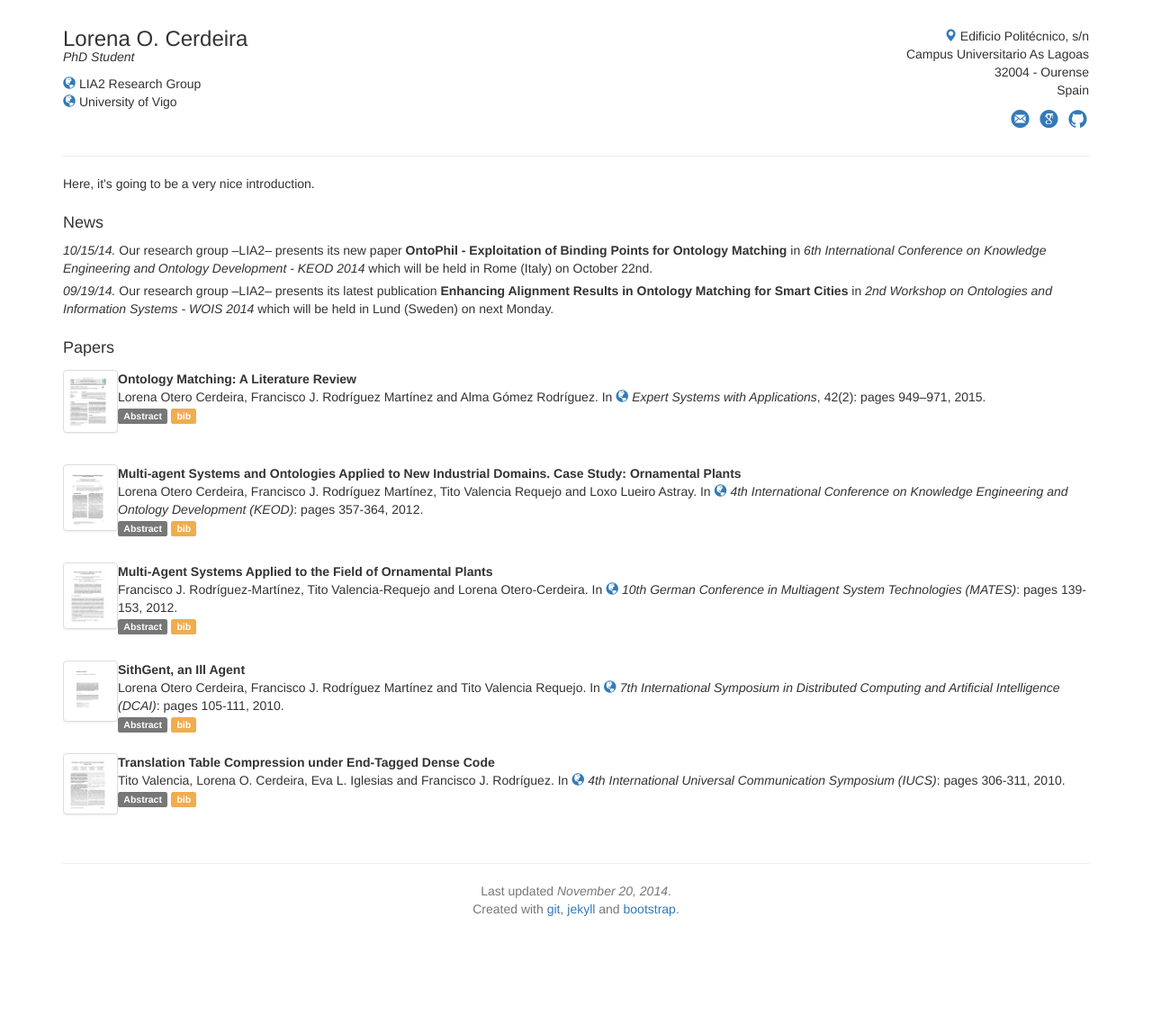
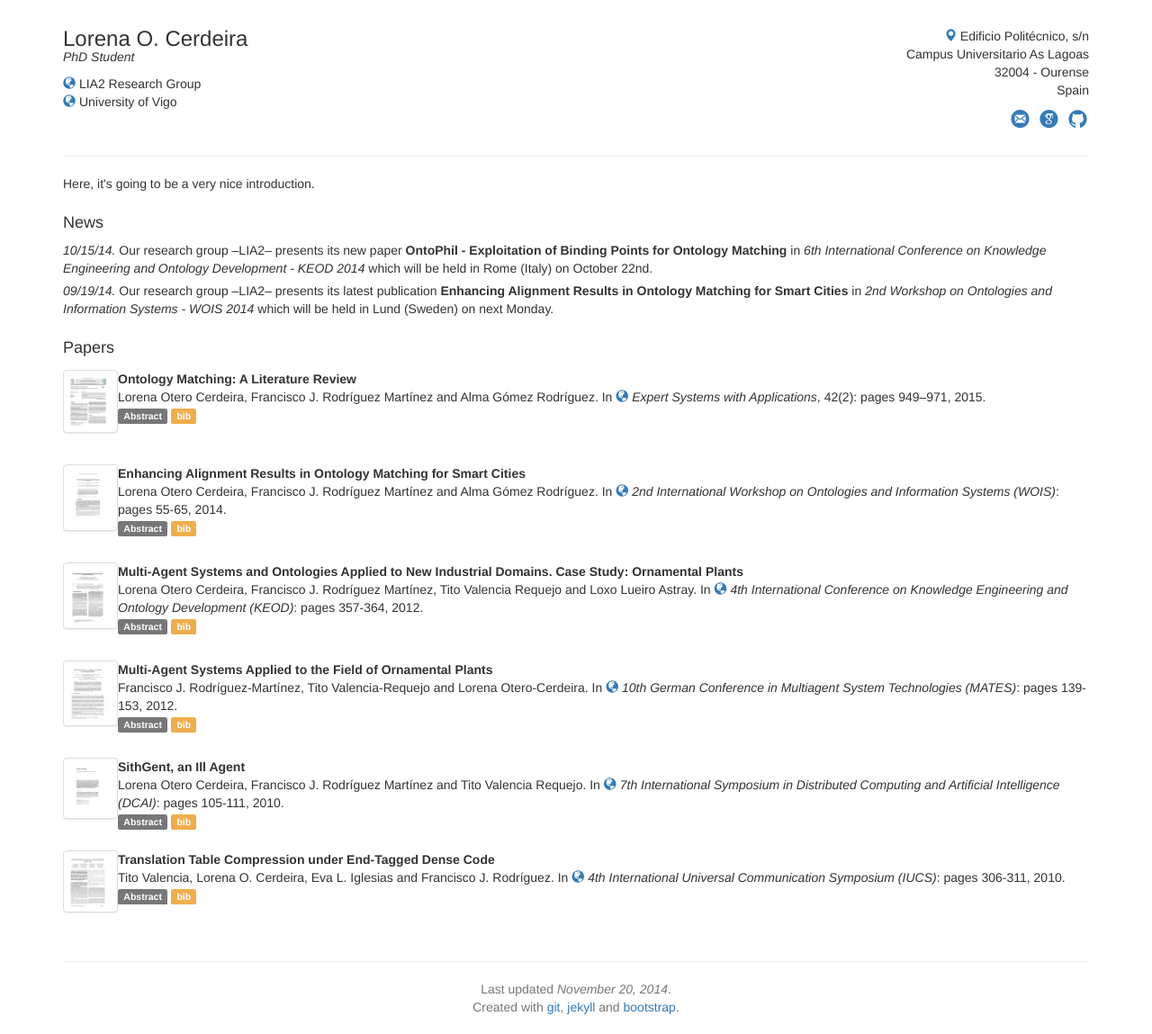
Before and after one commit to locerdeira/locerdeira.github.com, a Jekyll site: the page built from index.html, in a window 1280 px wide. Shown: the whole page at 90% size. Built offline with Jekyll 4.4.1, drawn with Linux system fonts in a browser that asks for light colours; nearby versions of some CDN libraries; before the commit the page ends 1040 px from its top, so only the background shows below that.

Commit message:
new content

```diff
--- a/_data/paper-list.yml
+++ b/_data/paper-list.yml
@@ -35,7 +35,7 @@
   month: 09
   img: 2010_DCAI.jpg
   bib: 2010_DCAI.bib
-  title: SithGent, an Ill Agent
+  title: "SithGent, an Ill Agent"
   authors: Lorena Otero Cerdeira, Francisco J. Rodríguez Martínez and Tito Valencia Requejo
   booktitle: 7th International Symposium in Distributed Computing and Artificial Intelligence (DCAI)
   pages: 105-111
@@ -62,7 +62,7 @@
   month: 10
   img: 2012_MATES.jpg
   bib: 2012_MATES.bib
-  title: Multi-Agent Systems Applied to the Field of Ornamental Plants
+  title: "Multi-Agent Systems Applied to the Field of Ornamental Plants"
   authors: Francisco J. Rodríguez-Martínez, Tito Valencia-Requejo and Lorena Otero-Cerdeira
   booktitle: 10th German Conference in Multiagent System Technologies (MATES)
   pages: 139-153
@@ -88,7 +88,7 @@
   month: 10
   img: 2012_KEOD.jpg
   bib: 2012_KEOD.bib
-  title: "Multi-agent Systems and Ontologies Applied to New Industrial Domains. Case Study: Ornamental Plants"
+  title: "Multi-Agent Systems and Ontologies Applied to New Industrial Domains. Case Study: Ornamental Plants"
   authors: Lorena Otero Cerdeira, Francisco J. Rodríguez Martínez, Tito Valencia Requejo and Loxo Lueiro Astray
   booktitle: 4th International Conference on Knowledge Engineering and Ontology Development (KEOD)
   pages: 357-364
@@ -103,6 +103,32 @@
     the plant producers. A description of the ontologies that these agents use to interact
     is also provided. In the final section some relevant issues detected and conclusions
     will be presented.</p>
+
+- layout: paper
+  selected: y
+  paper-type: inproceedings
+  label: 2014_WOIS
+  year: 2014
+  month: 09
+  img: 2014_WOIS.jpg
+  bib: 2014_WOIS.bib
+  title: "Enhancing Alignment Results in Ontology Matching for Smart Cities"
+  authors: Lorena Otero Cerdeira, Francisco J. Rodríguez Martínez and Alma Gómez Rodríguez
+  booktitle: 2nd International Workshop on Ontologies and Information Systems (WOIS)
+  pages: 55-65
+  doc-url: https://drive.google.com/file/d/0B1LkOfAs6RwaYm1TRHBNRGs1UWM/view?usp=sharing
+  booktitle-url: http://ceur-ws.org/Vol-1230/
+  venue: conference
+  abstract: >
+    <p>In this paper we propose the use of an ontology matching algorithm to
+    guarantee the interoperability of the different agents that integrate an smart city.
+    In this sort of environment the different parties need to cooperate and to integrate
+    their information in order to provide enhanced services to the users of the smart
+    city. As the information of these parties may be described by means of different
+    and heterogeneous ontologies, we find the solution in the use of ontology
+    matching techniques. The algorithm presented was designed to be able to exploit
+    the knowledge of previous matched agents to enhance the results and provide the
+    most accurate results possible.</p>
 
 - layout: paper
   selected: y
--- a/_layouts/default.html
+++ b/_layouts/default.html
@@ -94,7 +94,7 @@
           (i[r].q=i[r].q||[]).push(arguments)},i[r].l=1*new Date();a=s.createElement(o),
           m=s.getElementsByTagName(o)[0];a.async=1;a.src=g;m.parentNode.insertBefore(a,m)
           })(window,document,'script','//www.google-analytics.com/analytics.js','ga');
-          ga('create', 'UA-54503965-1', 'auto');
+          ga('create', 'UA-56484934-1', 'auto');
           ga('send', 'pageview');
         </script>
     </body>
--- /dev/null
+++ b/bib/2014_WOIS.bib
@@ -0,0 +1,10 @@
+@inproceedings{Cerdeira2014:1,
+	title = {Enhancing Alignment Results in Ontology Matching for Smart Cities},
+	author = {Lorena Otero Cerdeira and Francisco Javier Rodr{\'{\i}}guez-Mart{\'{\i}}nez and Alma G{\'{\o}}mez-Rodr{\'{\i}}guez},
+	Booktitle = {2nd International Workshop on Ontologies and Information Systems (WOIS)},
+	pages = {55--65},
+	Month = {October},
+	year = {2014},
+	url = {http://ceur-ws.org/Vol-1230/#paper-05},
+	crossref = {WOIS2014},
+}
```
Also changed, not shown: img/paper/2014_WOIS.jpg (added), img/paper/2014_WOIS_lg.jpg (added).
